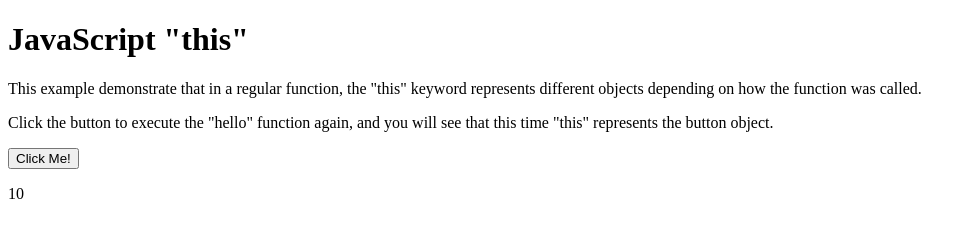
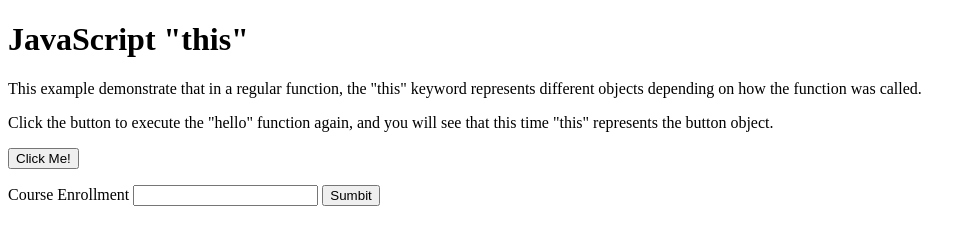
Before and after one commit to shamim496/Learn-Javascript, a website: page index.html in a window 1280 px wide. Shown: the whole page, without its empty margins (0-976 px from the left). Drawn offline with Linux system fonts and the light colour scheme.

Commit message:
callback pattern

```diff
--- a/index.html
+++ b/index.html
@@ -15,6 +15,11 @@
     this time "this" represents the button object.</p>
   <button id="btn">Click Me!</button>
   <p id="demo"></p>
+<form>
+  <label for="number">Course Enrollment</label>
+  <input type="number" id="lname" name="lname">
+  <button type="submit" id="btn">Sumbit</button>
+</form>
   <script src="js/script.js"></script>
   <script src="js/object.js"></script>
   <script src="js/callback.js"></script>
--- a/js/callback.js
+++ b/js/callback.js
@@ -1,15 +1,121 @@
-// *** 1 Javascript Asnchonous ***
+// *** 1 Javascript Asnchonous Callback ***
 
 // Function Sequence control
 
-function myDisplay(some) {
-    document.getElementById("demo").innerHTML = some;
-}
+// function myDisplay(some) {
+//     document.getElementById("demo").innerHTML = some;
+// }
 
-function calcultor(num1, num2) {
-    let sum = num1 + num2;
-    return sum;
-}
+// function calcultor(num1, num2) {
+//     let sum = num1 + num2;
+//     return sum;
+// }
 
-let result = calcultor(5, 5);
-myDisplay(result);
+// let result = calcultor(5, 5);
+// myDisplay(result);
+
+// same here code
+
+// function myDisplay(some) {
+//     document.getElementById("demo").innerHTML = some;
+// }
+
+// function calcultor(num1, num2) {
+//     let sum = num1 + num2;
+//     myDisplay(sum);
+// }
+
+// calcultor(5, 5);
+
+
+// callback function
+
+// function display(some) {
+//     document.getElementById("demo").innerHTML = some;
+// }
+
+// function calcultor(num1, num2, callback) {
+//     let sum = num1 + num2;
+//     if (callback) callback(sum);
+// }
+
+// calcultor(5, 5, display);
+
+
+// function calcultor(num1, num2, callback) {
+//     let sum = num1 + num2;
+//     if (callback) callback(sum);
+// }
+
+// calcultor(5, 20, function (result) {
+//   document.getElementById("demo").innerHTML = result;
+// });
+
+
+
+// 2 *** Javascript Asychronous ***
+
+// setTimeout(); //
+// setInterval();
+
+// console.log("Line 1 code");
+
+// setTimeout(function() {
+//     console.log("line 2 code");
+// }, 10000);
+
+// console.log("Line 3 code");
+
+
+// setInterval()
+// console.log("Line 1 code");
+
+// setInterval(function() {
+//     console.log("line 2 code");
+// }, 2000);
+
+// console.log("Line 3 code");
+
+
+
+// 3 *** Javascript Asynchrounos Callback Pattern ***
+
+// const paymentSuccess = true;
+// const marks = 90;
+
+// function enroll(pay) {
+//     console.log("Course enrollment is in progress");
+
+//     setTimeout(function () {
+//         if(paymentSuccess) {
+//             pay();
+//         }else {
+//             console.log("Payment failed");
+//         }
+//     }, 2000);
+// }
+
+
+// function progress(result) {
+//     console.log("Course on progress....");
+
+//     setTimeout(function () {
+//         if (marks >= 80) {
+//             result();
+//         }else{
+//             console.log("you could not get enpugh marks to get the certificate");
+//         }
+//     },3000);
+// }
+
+// function getCertificate() {
+//     console.log("perparing your certificate");
+
+//     setTimeout(function () {
+//         console.log("Congration Certificate");
+//     },1000);
+// }
+
+// enroll(function () {
+//     progress(getCertificate);
+// });
```
